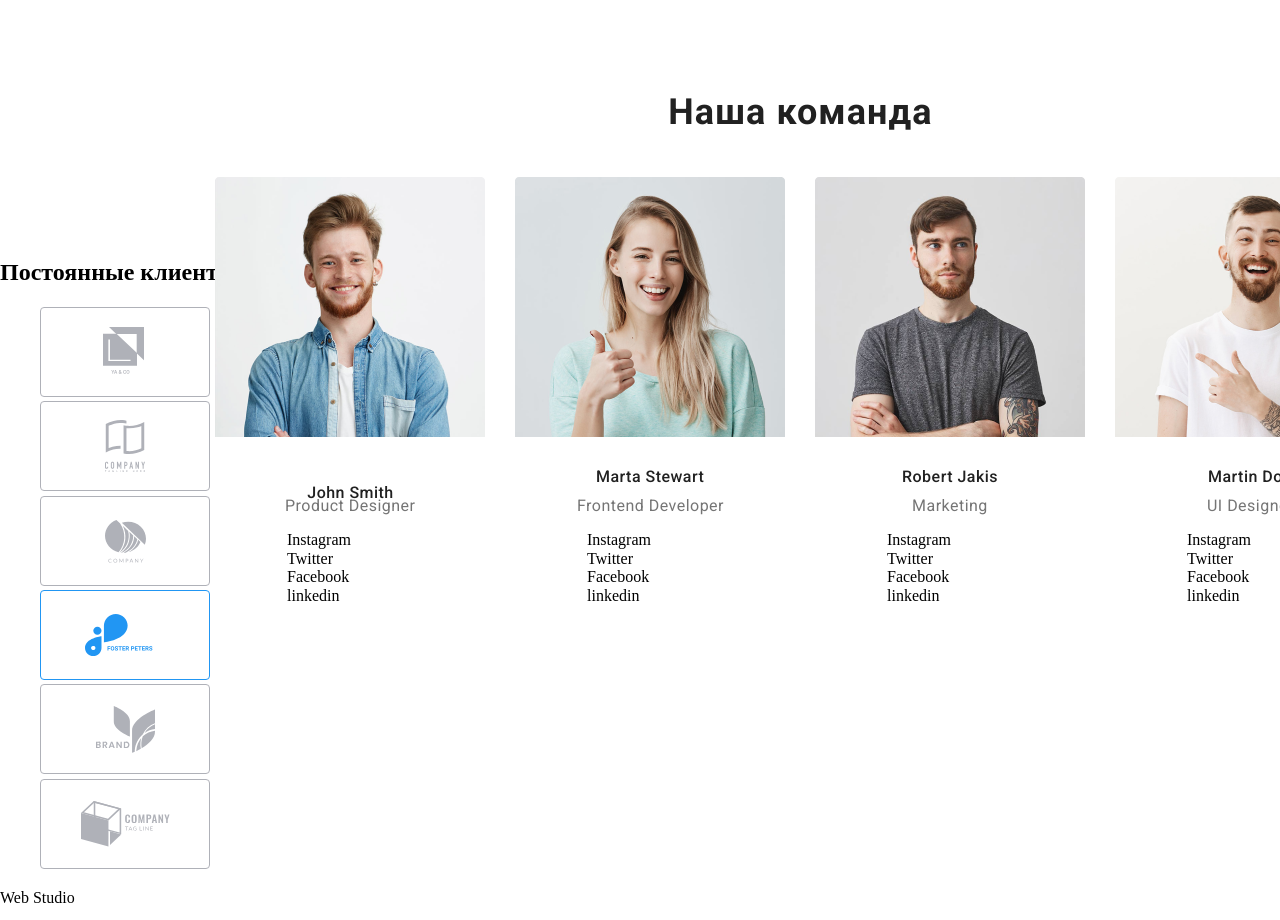
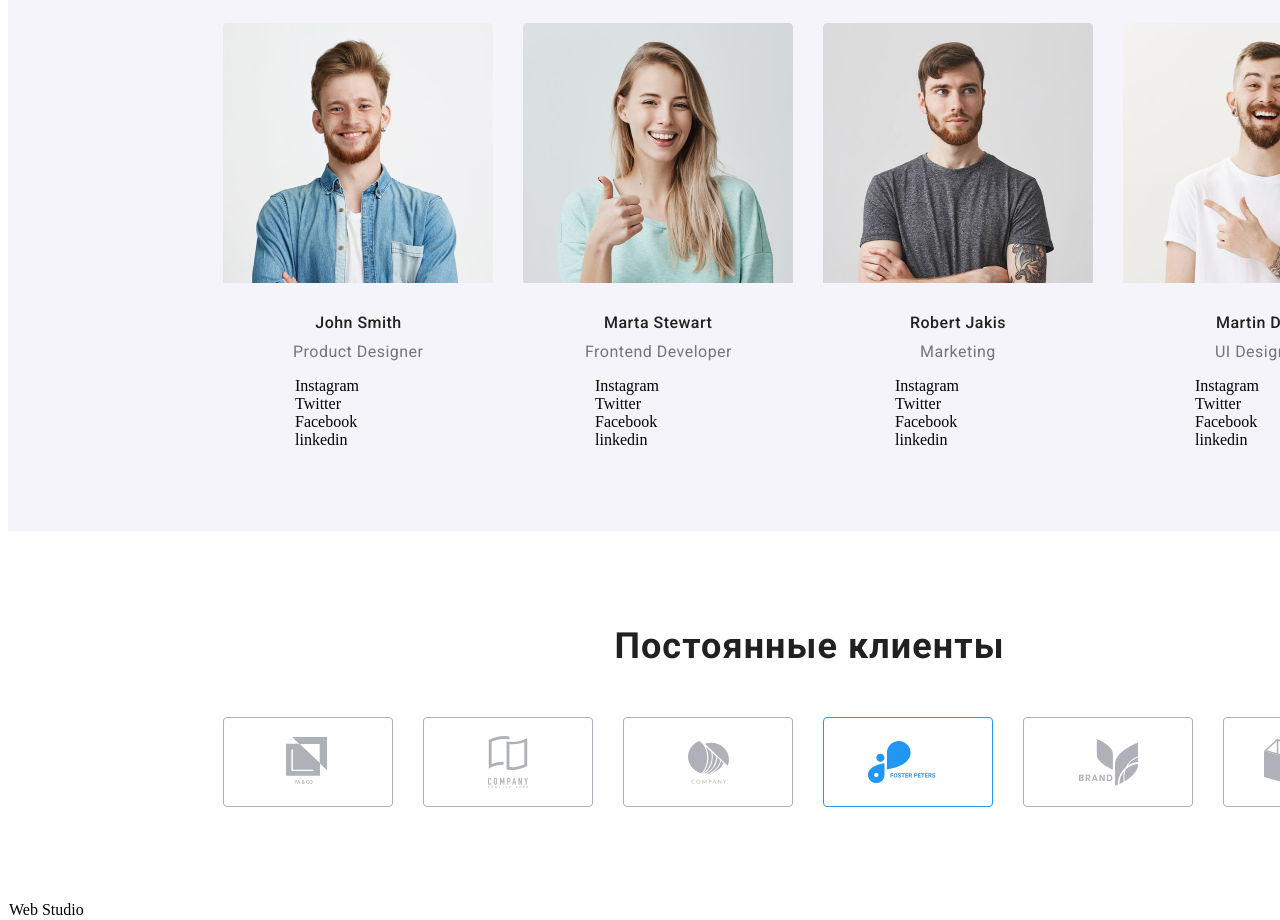
Before and after one commit to andreyz11288/goit-markup-hw-05, a plain HTML site: page index.html in a window 1280 px wide. Shown: the part 1880-2800 px from the top of the page. Drawn offline with Linux system fonts and the light colour scheme.

Commit message:
подвал

```diff
--- a/css/style.css
+++ b/css/style.css
@@ -15,6 +15,7 @@ li {
 }
 .invisible {
   text-indent: -9999px;
+  margin: 0px;
 }
 
 .header {
@@ -224,11 +225,13 @@ li {
 }
 
 .features {
-  position: relative;
+  position: absolute;
   width: 1170px;
   height: 251px;
   left: 215px;
-  top: 94px;
+  top: 774px;
+  margin: 0px;
+  padding: 0px;
 }
 
 .link {
@@ -242,6 +245,7 @@ li {
 .antena {
   position: absolute;
   left: 0px;
+  top: 0px;
   width: 270px;
   height: 251px;
 }
@@ -275,6 +279,7 @@ li {
   letter-spacing: 0.03em;
   text-transform: uppercase;
   color: #212121;
+  margin: 0px;
 }
 
 .detal-p {
@@ -290,6 +295,7 @@ li {
   line-height: 24px;
   letter-spacing: 0.03em;
   color: #757575;
+  margin: 0px;
 }
 
 .clock {
@@ -327,6 +333,7 @@ li {
   letter-spacing: 0.03em;
   text-transform: uppercase;
   color: #212121;
+  margin: 0px;
 }
 
 .punctuality-p {
@@ -342,6 +349,7 @@ li {
   line-height: 24px;
   letter-spacing: 0.03em;
   color: #757575;
+  margin: 0px;
 }
 
 .diagram {
@@ -379,6 +387,7 @@ li {
   letter-spacing: 0.03em;
   text-transform: uppercase;
   color: #212121;
+  margin: 0px;
 }
 
 .plan-p {
@@ -394,6 +403,7 @@ li {
   line-height: 24px;
   letter-spacing: 0.03em;
   color: #757575;
+  margin: 0px;
 }
 
 .astro {
@@ -431,6 +441,7 @@ li {
   letter-spacing: 0.03em;
   text-transform: uppercase;
   color: #212121;
+  margin: 0px;
 }
 
 .tehno-p {
@@ -446,14 +457,15 @@ li {
   line-height: 24px;
   letter-spacing: 0.03em;
   color: #757575;
+  margin: 0px;
 }
 
 .worck {
-  position: relative;
+  position: absolute;
   width: 1170px;
   height: 386px;
   left: 283px;
-  top: 144px;
+  top: 1169px;
 }
 
 .worck > h2 {
@@ -461,7 +473,7 @@ li {
   width: 377px;
   height: 42px;
   left: 397px;
-  top: 144px;
+  top: 0px;
   font-family: Roboto;
   font-style: normal;
   font-weight: bold;
@@ -470,6 +482,10 @@ li {
   text-align: center;
   letter-spacing: 0.03em;
   color: #212121;
+  margin: 0px;
+}
+.worck > ul {
+  margin: 0px;
 }
 
 .worck1 {
@@ -477,7 +493,7 @@ li {
   width: 370px;
   height: 294px;
   left: 0px;
-  top: 236px;
+  top: 92px;
 }
 
 .worck1 > span {
@@ -503,7 +519,7 @@ li {
   width: 370px;
   height: 294px;
   left: 400px;
-  top: 236px;
+  top: 92px;
 }
 
 .worck2 > span {
@@ -529,7 +545,7 @@ li {
   width: 370px;
   height: 294px;
   left: 800px;
-  top: 236px;
+  top: 92px;
 }
 
 .worck3 > span {
@@ -561,18 +577,19 @@ li {
   border-radius: 0px 0px 4px 4px;
 }
 .comand {
-  position: relative;
+  position: absolute;
   width: 1600px;
   height: 702px;
   left: 0px;
-  top: 524px;
+  top: 1693px;
+  background: #f5f4fa;
 }
 .comand > h2 {
   position: absolute;
   width: 265px;
   height: 42px;
   left: 668px;
-  top: 0px;
+  top: 94px;
   font-family: Roboto;
   font-style: normal;
   font-weight: bold;
@@ -581,13 +598,15 @@ li {
   text-align: center;
   letter-spacing: 0.03em;
   color: #212121;
+  margin: 0px;
 }
 .comand > ul {
   position: absolute;
   width: 1170px;
   height: 422px;
   left: 215px;
-  top: 50px;
+  top: 144px;
+  margin: 0px;
 }
 .john {
   position: absolute;
@@ -611,6 +630,7 @@ li {
   text-align: center;
   letter-spacing: 0.03em;
   color: #212121;
+  margin: 0px;
 }
 .john > p {
   margin: 0px;
@@ -774,3 +794,80 @@ li {
   left: 32px;
   top: 354px;
 }
+.client {
+  position: absolute;
+  width: 1170px;
+  height: 182px;
+  left: 215px;
+  top: 2489px;
+}
+.client > h2 {
+  position: absolute;
+  width: 391px;
+  height: 42px;
+  left: 391px;
+  top: 0px;
+  margin: 0px;
+
+  font-family: Roboto;
+  font-style: normal;
+  font-weight: bold;
+  font-size: 36px;
+  line-height: 42px;
+  text-align: center;
+  letter-spacing: 0.03em;
+
+  color: #212121;
+}
+.client > ul {
+  margin: 0px;
+}
+.client1 {
+  position: absolute;
+  width: 170px;
+  height: 90px;
+  left: 0px;
+  top: 92px;
+}
+.client2 {
+  position: absolute;
+  width: 170px;
+  height: 90px;
+  left: 200px;
+  top: 92px;
+}
+.client3 {
+  position: absolute;
+  width: 170px;
+  height: 90px;
+  left: 400px;
+  top: 92px;
+}
+.client4 {
+  position: absolute;
+  width: 170px;
+  height: 90px;
+  left: 600px;
+  top: 92px;
+}
+.client5 {
+  position: absolute;
+  width: 170px;
+  height: 90px;
+  left: 800px;
+  top: 92px;
+}
+.client6 {
+  position: absolute;
+  width: 170px;
+  height: 90px;
+  left: 1000px;
+  top: 92px;
+}
+footer {
+  position: absolute;
+  width: 1600px;
+  height: 253px;
+  left: 1px;
+  top: 2765px;
+}
--- a/index.html
+++ b/index.html
@@ -4,7 +4,7 @@
     <meta charset="UTF-8" />
     <meta name="viewport" content="width=device-width, initial-scale=1.0" />
     <title>Web Studio</title>
-    <link rel="stylesheet" href="./css/normalize.css" />
+    <link rel="stylesheet" href="" />
     <link rel="stylesheet" href="./css/style.css" />
     <link
       href="https://fonts.googleapis.com/css2?family=Raleway:wght@700&family=Roboto:wght@400;500;700;900&display=swap"
@@ -273,10 +273,10 @@
           </li>
         </ul>
       </section>
-      <section>
+      <section class="client">
         <h2>Постоянные клиенты</h2>
         <ul>
-          <li>
+          <li class="client1">
             <a href=""
               ><img
                 src="./images/Client1.svg"
@@ -285,7 +285,7 @@
                 height="90"
             /></a>
           </li>
-          <li>
+          <li class="client2">
             <a href=""
               ><img
                 src="./images/Client2.svg"
@@ -294,7 +294,7 @@
                 height="90"
             /></a>
           </li>
-          <li>
+          <li class="client3">
             <a href=""
               ><img
                 src="./images/Client3.svg"
@@ -303,7 +303,7 @@
                 height="90"
             /></a>
           </li>
-          <li>
+          <li class="client4">
             <a href=""
               ><img
                 src="./images/Client4.svg"
@@ -312,7 +312,7 @@
                 height="90"
             /></a>
           </li>
-          <li>
+          <li class="client5">
             <a href=""
               ><img
                 src="./images/Client5.svg"
@@ -321,7 +321,7 @@
                 height="90"
             /></a>
           </li>
-          <li>
+          <li class="client6">
             <a href=""
               ><img
                 src="./images/Client6.svg"
```
